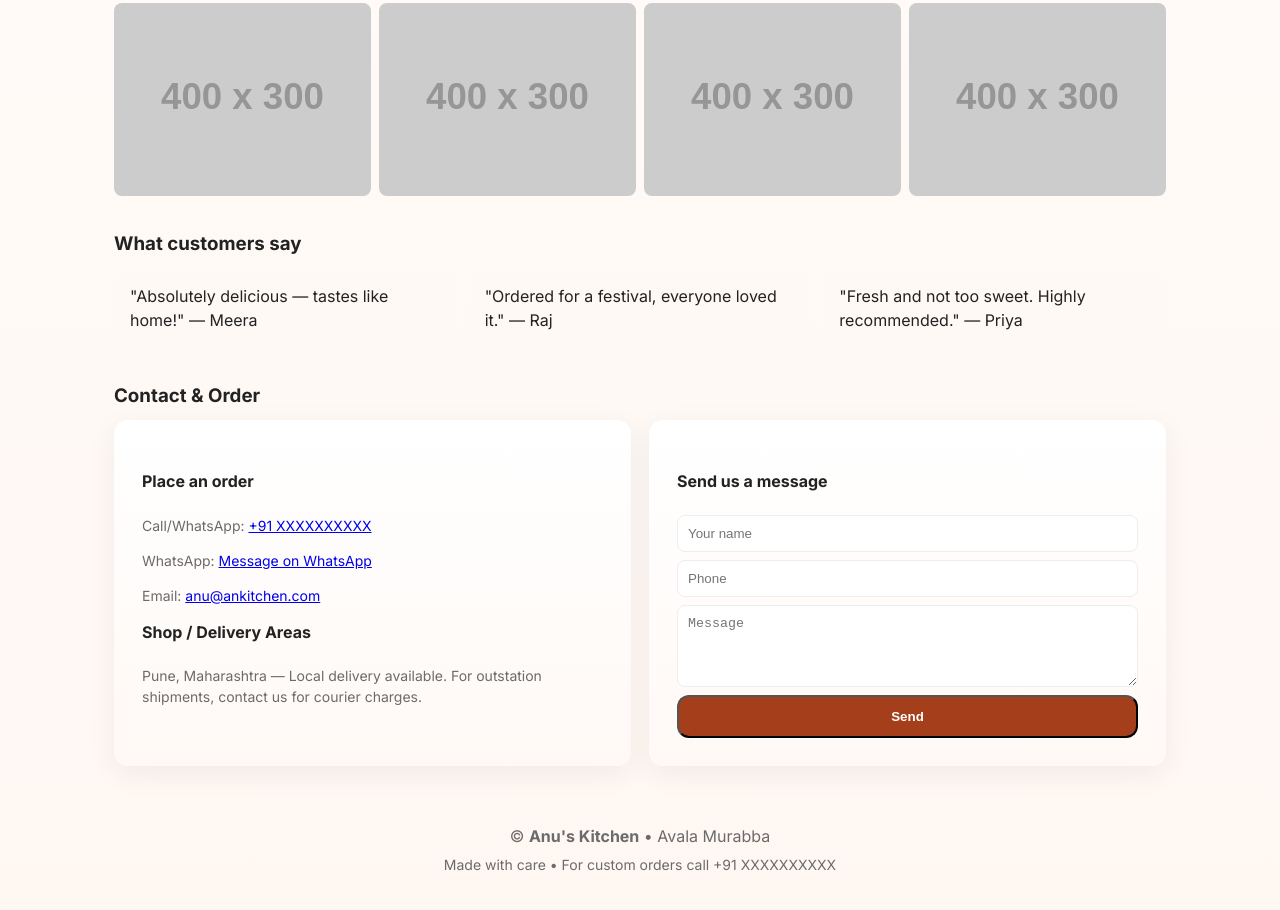
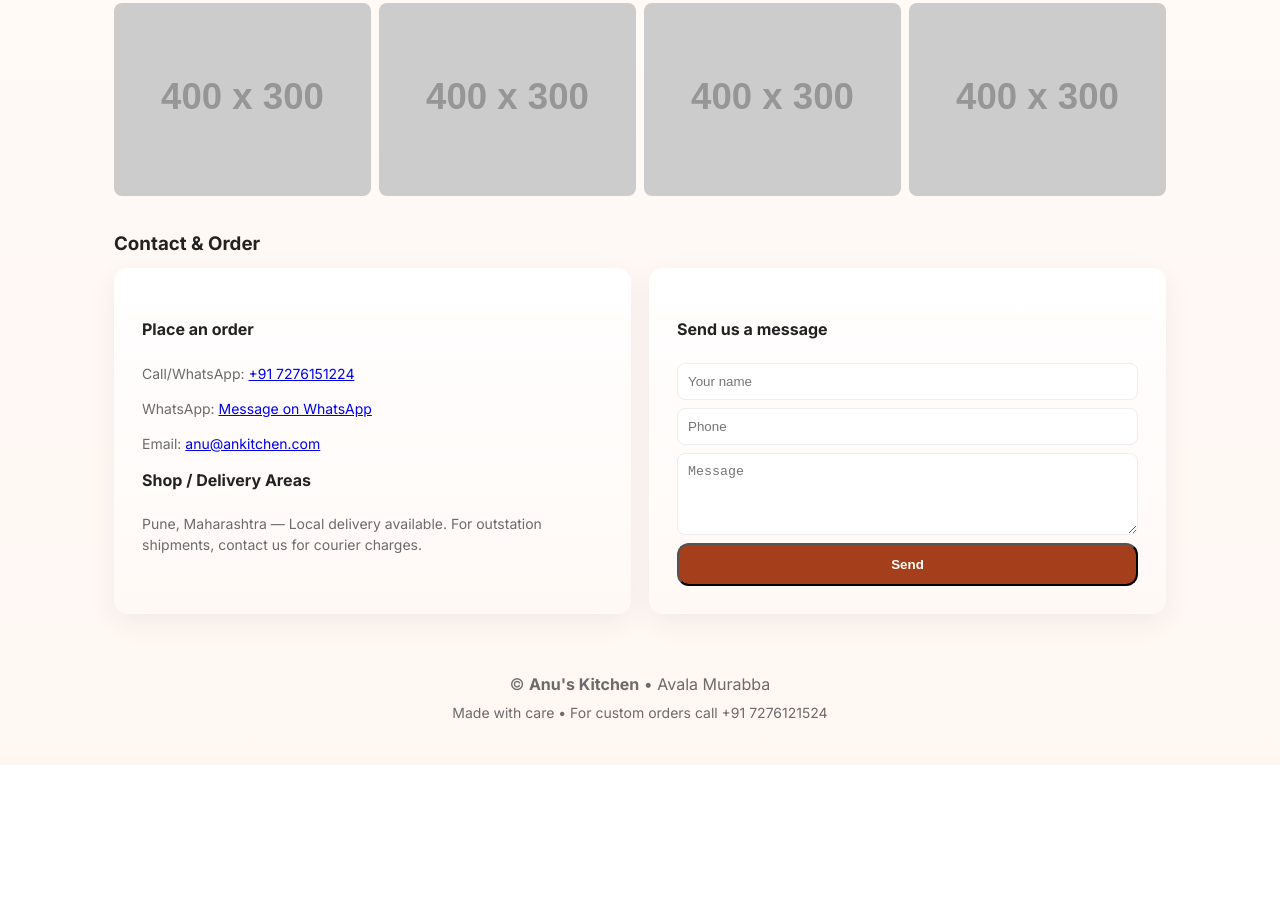
Before and after one commit to GajananTakalkar/anuskitchen, a plain HTML site: page index.html in a window 1280 px wide. Shown: the part 1360-2270 px from the top of the page. After the commit the page ends 2125 px from the top, so only its background shows below. Drawn offline with nearby package versions, Linux system fonts and the light colour scheme; placeholder pictures from the web are drawn by us.

Commit message:
Update index.html

```diff
--- a/index.html
+++ b/index.html
@@ -84,7 +84,7 @@
       <div class="hero">
         <div class="hero-card">
           <span class="tag">Traditional • Small-batch</span>
-          <h2>Authentic Avala Murabba — Made the way Grandma did</h2>
+          <h2> Avala Murabba — Made the way Grandma did</h2>
           <p class="lead">Anu's Kitchen prepares Avala (gooseberry) murabba using time-tested recipes, natural sugar, and a touch of spice. No preservatives, no artificial colors — just pure goodness.</p>
 
           <div class="cta">
@@ -169,22 +169,15 @@
         </div>
       </section>
 
-      <section id="testimonials">
-        <h3>What customers say</h3>
-        <div class="testimonials">
-          <div class="testi">"Absolutely delicious — tastes like home!" — Meera</div>
-          <div class="testi">"Ordered for a festival, everyone loved it." — Raj</div>
-          <div class="testi">"Fresh and not too sweet. Highly recommended." — Priya</div>
-        </div>
-      </section>
+
 
       <section id="contact">
         <h3>Contact & Order</h3>
         <div class="grid-2">
           <div class="hero-card">
             <h4>Place an order</h4>
-            <p class="small">Call/WhatsApp: <a href="tel:+91XXXXXXXXXX">+91 XXXXXXXXXX</a></p>
-            <p class="small">WhatsApp: <a href="https://wa.me/91XXXXXXXXXX?text=Hello%20I%20want%20to%20order%20Avala%20Murabba" target="_blank">Message on WhatsApp</a></p>
+            <p class="small">Call/WhatsApp: <a href="tel:+917276151224">+91 7276151224</a></p>
+            <p class="small">WhatsApp: <a href="https://wa.me/917276121576?text=Hello%20I%20want%20to%20order%20Avala%20Murabba" target="_blank">Message on WhatsApp</a></p>
             <p class="small">Email: <a href="mailto:anu@ankitchen.com">anu@ankitchen.com</a></p>
 
             <h4 style="margin-top:12px">Shop / Delivery Areas</h4>
@@ -209,7 +202,7 @@
 
     <footer>
       <div style="margin-bottom:6px">© <strong>Anu's Kitchen</strong> • Avala Murabba</div>
-      <div class="small">Made with care • For custom orders call +91 XXXXXXXXXX</div>
+      <div class="small">Made with care • For custom orders call +91 7276121524</div>
     </footer>
   </div>
 </body>
```
